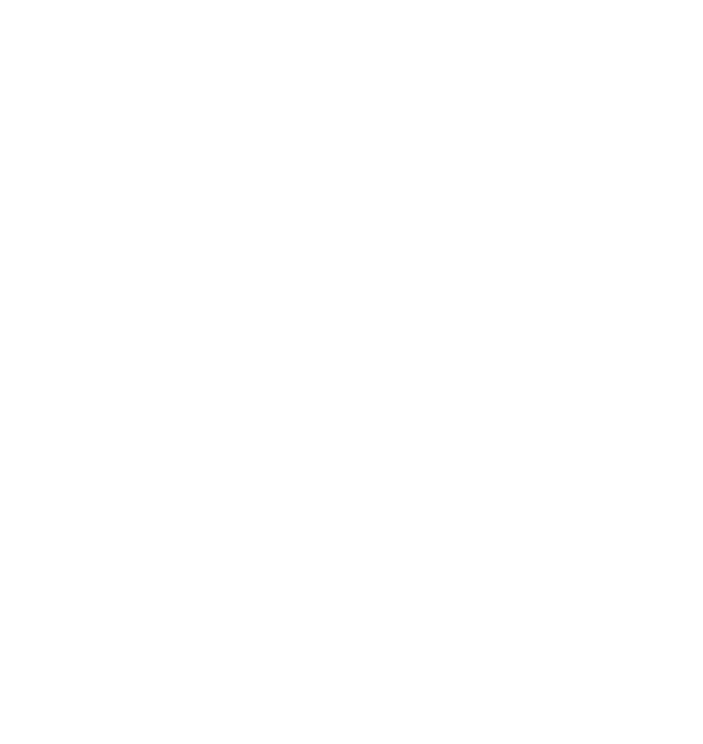
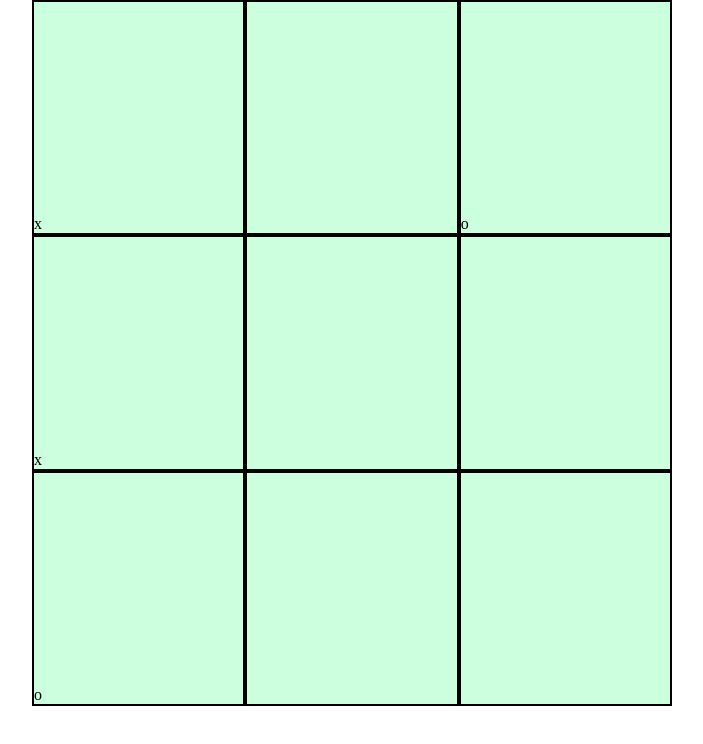
Before and after one commit to Pr33D/tictactoe, a plain HTML site: page index.html in a window 1280 px wide. Shown: the whole page, without its empty margins (288-991 px from the left). Drawn offline with Linux system fonts and the light colour scheme.

Commit message:
switched to scss & added gameBoard

```diff
--- a/index.html
+++ b/index.html
@@ -1,17 +1,19 @@
 <!DOCTYPE html>
 <html lang="en">
-<head>
-    <meta charset="UTF-8">
-    <meta http-equiv="X-UA-Compatible" content="IE=edge">
-    <meta name="viewport" content="width=device-width, initial-scale=1.0">
+  <head>
+    <meta charset="UTF-8" />
+    <meta http-equiv="X-UA-Compatible" content="IE=edge" />
+    <meta name="viewport" content="width=device-width, initial-scale=1.0" />
     <title>Tic Tac Toe</title>
-</head>
-<body>
+    <link rel="stylesheet" href="style/main.css" />
+  </head>
+  <body>
     <nav></nav>
-    <main><div class="wrapper">
-        <div id="field">
-
-        </div>
-    </div></main>
-</body>
+    <main>
+      <div class="wrapper">
+        <div id="field"></div>
+      </div>
+    </main>
+    <script src="js/main.js"></script>
+  </body>
 </html>
--- a/js/main.js
+++ b/js/main.js
@@ -1,16 +1,16 @@
 const Gameboard = (() => {
-let gameBoard = ["x", "", "o", "x", "", "", "o", "", ""];
-gameBoard.forEach(e => {
-    const fieldButton = document.createElement('div');
-    fieldButton.setAttribute("id", e);
+  let gameBoard = ["x", "", "o", "x", "", "", "o", "", ""];
+  gameBoard.forEach((e, index) => {
+    const fieldButton = document.createElement("div");
+    fieldButton.classList.add("fieldButton");
+    fieldButton.setAttribute("id", index);
+    fieldButton.innerHTML = e;
     document.querySelector("#field").appendChild(fieldButton);
-});
+  });
 })();
 
-const playGame = (() => {
-
-})();
+const playGame = (() => {})();
 
 const Player = (name, xo) => {
-    return {name, xo};
+  return { name, xo };
 };
--- a/style/main.scss
+++ b/style/main.scss
@@ -0,0 +1,21 @@
+body {
+  margin: 0;
+}
+
+.wrapper {
+  width: 100vw;
+  display: flex;
+  justify-content: center;
+  #field {
+    width: 50%;
+
+    display: grid;
+    grid-template-columns: repeat(3, 1fr);
+
+    .fieldButton {
+      background: #cfd;
+      border: 2px solid black;
+      padding-top: 100%; //aspect-ratio 1:1
+    }
+  }
+}
```
Also changed, not shown: style/main.css (added), 1 other file.
